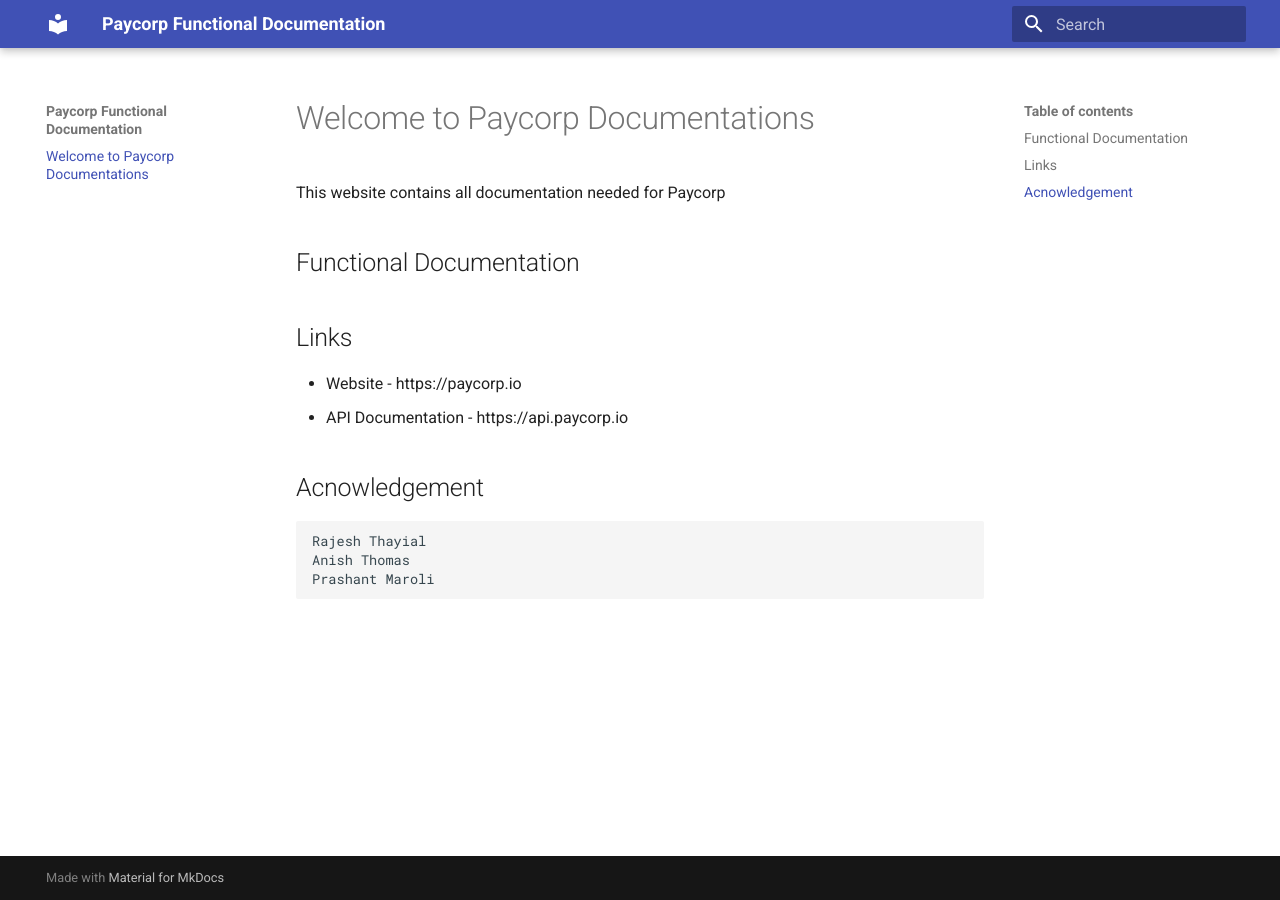
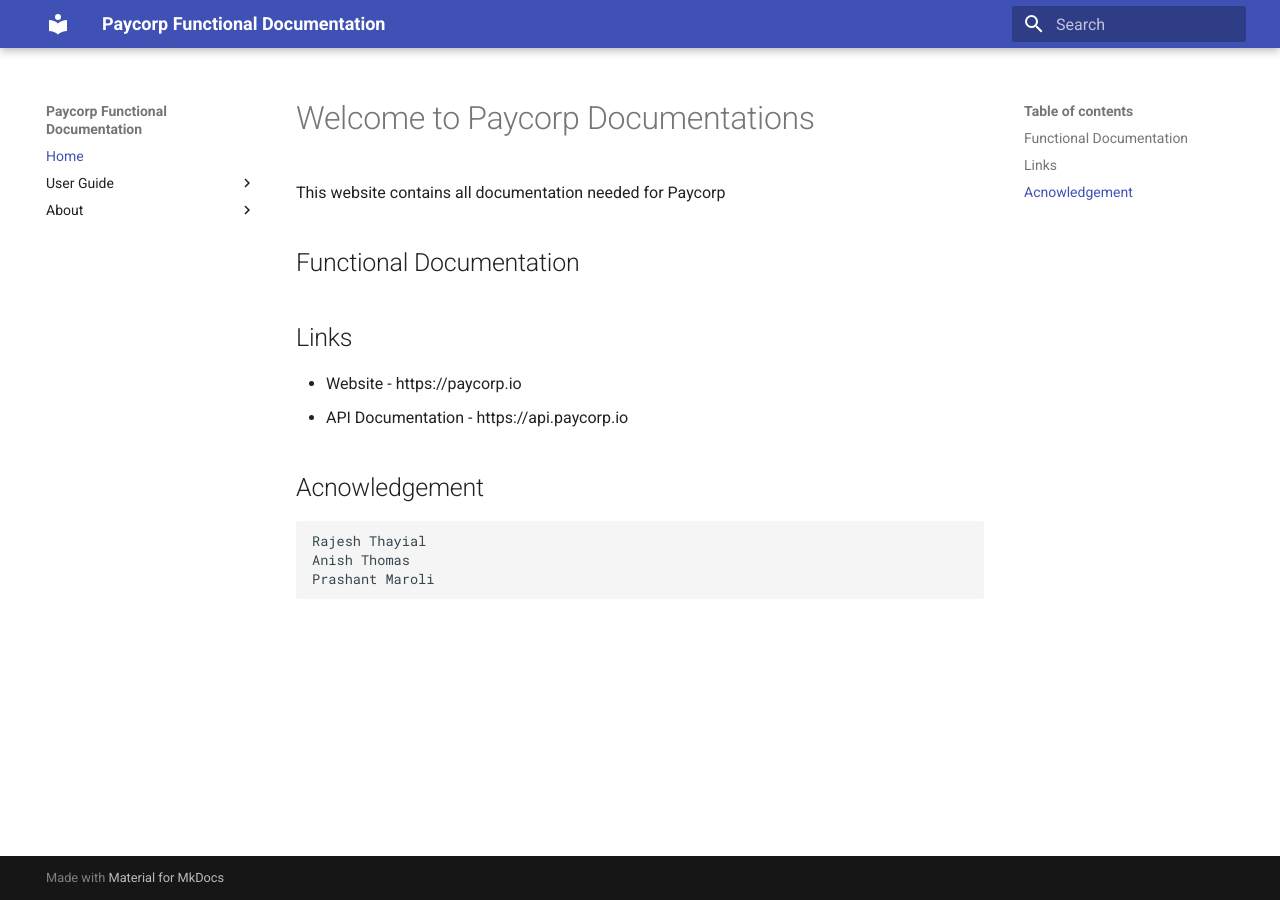
Before and after one commit to prashantevolvus/prashantevolvus.github.io, an MkDocs documentation site: the page built from docs/index.md, in a window 1280 px wide. Built offline with MkDocs 1.6.1 and Material for MkDocs 9.7.7, drawn with Linux system fonts in a browser that asks for light colours; some of the changed lines change nothing that is shown.

Commit message:
update index.md

```diff
--- a/mkdocs.yml
+++ b/mkdocs.yml
@@ -1,3 +1,11 @@
 site_name: Paycorp Functional Documentation
 theme:
   name: material
+nav:
+    - Home: 'index.md'
+    - 'User Guide':
+        - 'Creatinh and Maintaining Mandates': 'mandate.md'
+        - 'Setting up Payments': 'payments.md'
+    - About:
+        - 'License': 'license.md'
+        - 'Release Notes': 'release-notes.md'
```
